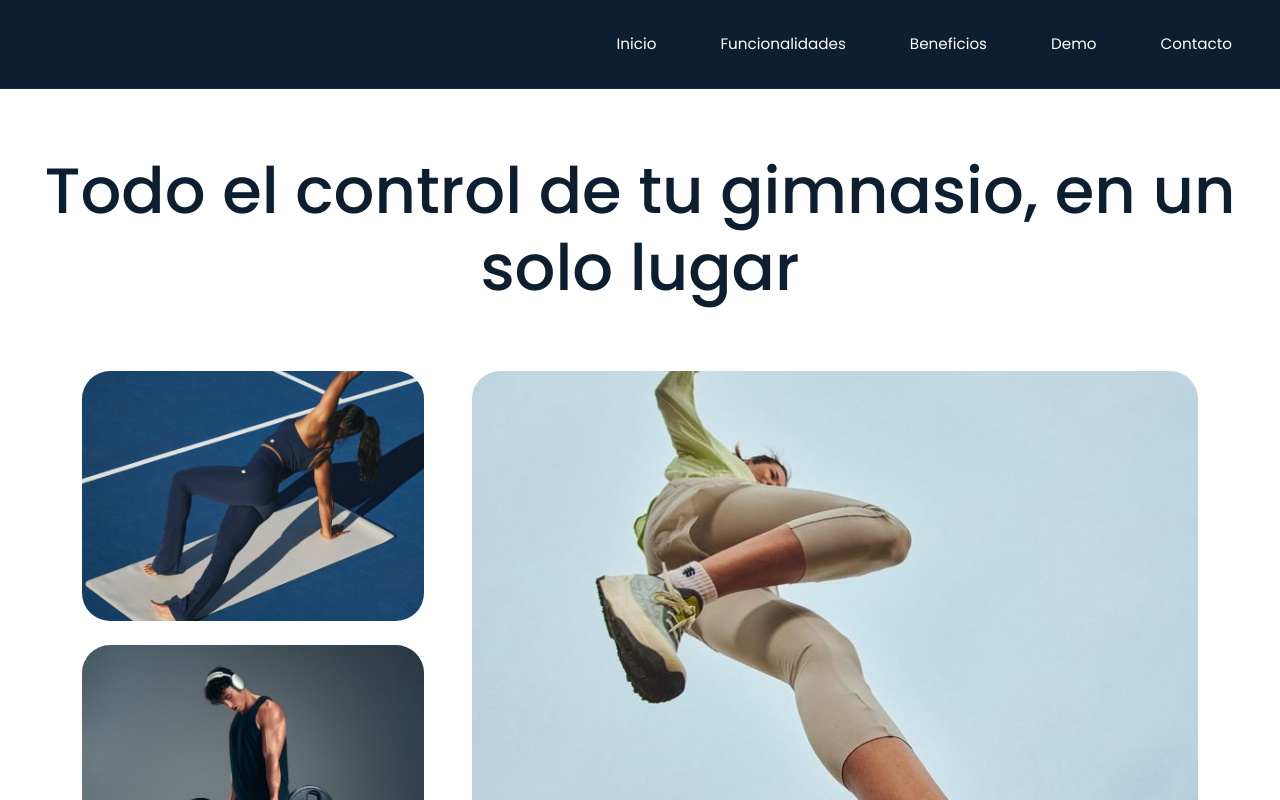
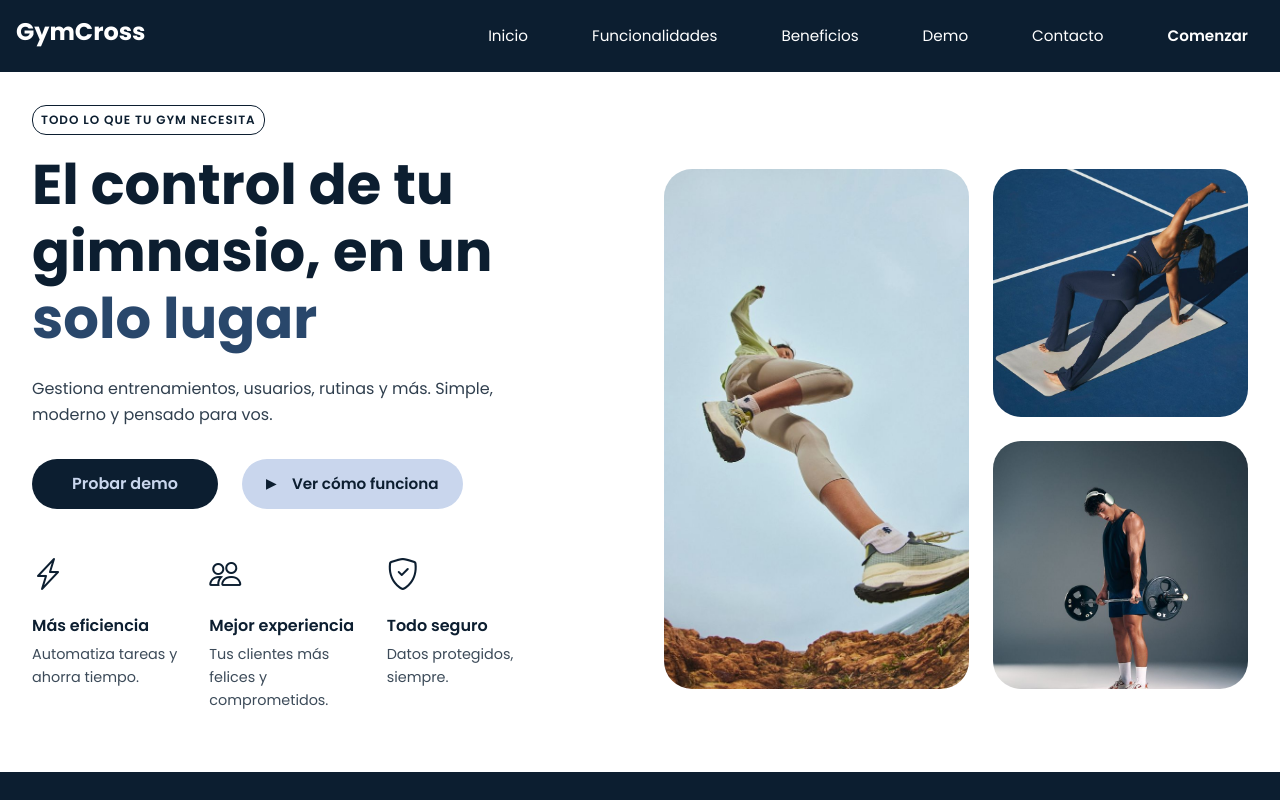
Before and after one commit to julietaagui/gym-landing, a React (Vite) app in the folder client/: page / in a window 1280 px wide. Shown: the top 800 px of the page. Built offline with nearby package versions, Linux system fonts and the light colour scheme; no server answers.

Commit message:
Fixed hero

```diff
--- a/client/src/App.css
+++ b/client/src/App.css
@@ -1,5 +1,5 @@
-.text-color {
-  color: var(--primary-01);
+.text-02 {
+  color: var(--primary-02);
 }
 
 .header {
@@ -8,7 +8,7 @@
   background: var(--primary-01);
   backdrop-filter: blur(10px);
   z-index: 1000;
-  border-bottom: 1px solid rgba(0, 212, 255, 0.1);
+  border-bottom: 0.5px solid #ffffff;
 }
 
 .header-content {
@@ -17,7 +17,7 @@
   align-items: center;
   max-width: 1400px;
   margin: 0 auto;
-  padding: 1.5rem 2rem;
+  padding: 1rem 1rem;
 }
 
 .logo h2 {
@@ -43,12 +43,12 @@
 }
 
 .nav button:hover {
-  color: var(--accent-color);
+  color: var(--primary-04);
 }
 
-.btn-primary {
-  background: linear-gradient(135deg, var(--accent-color), #00a8cc);
-  color: var(--primary-01);
+.btn-pri {
+  background: var(--primary-01);
+  color: var(--primary-04);
   border: none;
   padding: 0.75rem 1.5rem;
   border-radius: var(--border-radius);
@@ -58,18 +58,18 @@
   font-size: 0.95rem;
 }
 
-.btn-primary:hover {
+.btn-pri:hover {
   transform: translateY(-2px);
-  box-shadow: 0 8px 20px rgba(0, 212, 255, 0.3);
+  box-shadow: var(--primary-04) 0px 8px 20px;
 }
 
 .btn-large {
-  padding: 1rem 2.5rem;
-  font-size: 1.1rem;
+  padding: 12px 2.5rem;
+  font-size: 1rem;
 }
 
 .hero-section {
-  padding: 4rem 2rem 6rem;
+  padding: 2rem 2rem 1.2rem;
   background: #ffffff;
 }
 
@@ -81,38 +81,142 @@
 .hero-content {
   display: flex;
   flex-direction: column;
+}
+
+.hero-wrapper {
+  display: flex;
+  gap: 3rem;
   align-items: center;
 }
 
-.hero-content h1 {
-  text-align: center;
-  font-size: 4rem;
-  font-weight: 500;
-  color: var(--primary-01);
-  margin-bottom: 4rem;
+.hero-left-section {
+  flex: 1;
+  display: flex;
+  flex-direction: column;
+  align-items: flex-start;
 }
 
-.hero-content p,
-.btn-primary {
-  display: none;
-}
-
-.hero-images {
-  width: 100%;
+.hero-right-section {
+  flex: 1;
   display: flex;
-  gap: 3rem;
+  flex-direction: column;
   align-items: stretch;
 }
 
-.hero-left {
-  width: 32%;
+.hero-content h1 {
+  text-align: left;
+  font-size: 3.5rem;
+  font-weight: 700;
+  color: var(--primary-01);
+  margin-bottom: 1.5rem;
+  line-height: 1.2;
+  max-width: 500px;
+}
+
+.hero-subtitle {
+  text-align: left;
+  color: var(--primary-01);
+  border: 1px solid var(--primary-01);
+  border-radius: 14px;
+  font-size: 12px;
+  font-weight: 600;
+  letter-spacing: 1px;
+  margin-bottom: 1rem;
+  padding: 4px 8px;
+  text-transform: uppercase;
+}
+
+.hero-description {
+  text-align: left;
+  color: var(--primary-01);
+  font-size: 1rem;
+  margin-bottom: 2rem;
+  max-width: 500px;
+  opacity: 0.85;
+}
+
+.hero-buttons {
+  display: flex;
+  gap: 1.5rem;
+  margin-bottom: 1rem;
+  justify-content: flex-start;
+  flex-wrap: wrap;
+}
+
+.btn-sec {
+  background: var(--primary-04);
+  color: var(--primary-01);
+  border: none;
+  padding: 0.10rem 1.5rem;
+  border-radius: var(--border-radius);
+  font-weight: 600;
+  cursor: pointer;
+  transition: var(--transition);
+  font-size: 0.95rem;
+  display: flex;
+  align-items: center;
+  gap: 1rem;
+}
+
+.btn-sec:hover {
+  transform: translateX(5px);
+}
+
+.btn-sec span {
+  display: inline-block;
+  font-size: 0.8rem;
+}
+
+.hero-benefits {
+  display: grid;
+  grid-template-columns: repeat(3, 1fr);
+  gap: 2rem;
+  width: 100%;
+  max-width: 500px;
+}
+
+.benefit-card {
+  text-align: left;
+  padding: 1.5rem 0;
+}
+
+.benefit-icon {
+  font-size: 2rem;
+  margin-bottom: 1rem;
+}
+
+.benefit-card h3 {
+  color: var(--primary-01);
+  font-size: 1rem;
+  font-weight: 600;
+  margin-bottom: 0.5rem;
+}
+
+.benefit-card p {
+  color: var(--primary-01);
+  font-size: 0.9rem;
+  opacity: 0.8;
+}
+
+.hero-images-layout {
+  display: flex;
+  gap: 1.5rem;
+  width: 100%;
+  max-width: 900px;
+  height: 520px;
+}
+
+.hero-big-image {
+  flex: 1.2;
+  display: flex;
+}
+
+.hero-small-images {
+  flex: 1;
   display: flex;
   flex-direction: column;
+  justify-content: space-between;
   gap: 1.5rem;
-}
-
-.hero-right {
-  width: 68%;
 }
 
 .img-hero {
@@ -124,11 +228,70 @@
 }
 
 .img-small {
-  height: 250px;
+  height: calc((100% - 1.5rem) / 2);
 }
 
 .img-big {
-  height: 524px;
+  height: 100%;
+}
+
+.hero-footer {
+  display: flex;
+  justify-content: space-between;
+  align-items: center;
+  gap: 2rem;
+  border-top: 1px solid rgba(0, 0, 0, 0.05);
+  width: 100%;
+}
+
+.hero-footer-left {
+  display: flex;
+  align-items: center;
+  gap: 2rem;
+  flex: 1;
+}
+
+.hero-footer-icon {
+  font-size: 2.5rem;
+  min-width: 60px;
+}
+
+.hero-footer-text {
+  display: flex;
+  flex-direction: column;
+  gap: 0.5rem;
+}
+
+.hero-footer-title {
+  color: var(--primary-01);
+  font-size: 1.1rem;
+  font-weight: 600;
+  margin: 0;
+}
+
+.hero-footer-description {
+  color: var(--primary-01);
+  font-size: 0.95rem;
+  opacity: 0.75;
+  margin: 0;
+  max-width: 400px;
+}
+
+.btn-tertiary {
+  background: var(--primary-01);
+  color: white;
+  border: none;
+  padding: 0.75rem 2rem;
+  border-radius: var(--border-radius);
+  font-weight: 600;
+  cursor: pointer;
+  transition: var(--transition);
+  font-size: 0.95rem;
+}
+
+.btn-tertiary:hover {
+  transform: translateY(-2px);
+  box-shadow: 0 8px 20px rgba(0, 0, 0, 0.15);
 }
 
 @media (max-width: 1024px) {
@@ -149,6 +312,7 @@
     height: 400px;
   }
 }
+
 
 @media (max-width: 768px) {
   .hero-section {
@@ -176,7 +340,7 @@
 }
 
 .problems-section {
-  padding: 5rem 2rem;
+  padding: 3rem 2rem;
   background-color: var(--primary-01);
 }
 
@@ -256,26 +420,30 @@
   display: flex;
   justify-content: center;
   align-items: center;
-  gap: 4rem;
+  gap: 3rem;
   margin-top: 3rem;
+  flex-wrap: wrap;
 }
 
 .features-left {
   display: flex;
-  gap: 2.5rem;
+  gap: 2rem;
   align-items: center;
   justify-content: center;
   flex-wrap: wrap;
+  width: 100%;
+  max-width: 1280px;
 }
 
 .mockup-placeholder {
   position: relative;
-  text-align: center;
-  font-size: 3rem;
-  min-width: 420px;
-  max-width: 760px;
-  width: 100%;
-  padding: 1rem;
+  display: flex;
+  align-items: center;
+  justify-content: center;
+  width: 520px;
+  height: 520px;
+  min-width: 520px;
+  max-width: 520px;
   border-radius: 2rem;
   background: #f6f8ff;
   box-shadow: 0 25px 60px rgba(0, 0, 0, 0.08);
@@ -290,18 +458,12 @@
   width: 18px;
   height: 18px;
   border-radius: 50%;
-  border: 2px solid rgba(155, 92, 255, 0.95);
   opacity: 0;
   transform: scale(0.75);
   transition:
     opacity 0.25s ease,
     transform 0.25s ease;
   pointer-events: none;
-}
-
-.mockup-placeholder:hover::after {
-  opacity: 1;
-  transform: scale(1);
 }
 
 .feature-tabs {
@@ -720,8 +882,7 @@
 }
 .img-features {
   width: 100%;
-  max-width: 760px;
-  height: auto;
+  height: 100%;
   border-radius: 1.75rem;
   object-fit: cover;
   box-shadow: 0 20px 50px rgba(0, 0, 0, 0.12);
@@ -744,6 +905,24 @@
 .img-features.fade-out {
   opacity: 0;
   transform: translateY(-10px);
+}
+
+@media (max-width: 1100px) {
+  .features-content {
+    justify-content: center;
+  }
+
+  .mockup-placeholder {
+    width: min(100%, 600px);
+    height: auto;
+    min-width: 0;
+    aspect-ratio: 1 / 1;
+  }
+
+  .feature-tabs {
+    min-width: 240px;
+    width: min(100%, 320px);
+  }
 }
 
 .problem-top {
--- a/client/src/components/Contact.jsx
+++ b/client/src/components/Contact.jsx
@@ -95,7 +95,7 @@ export function Contact() {
               />
             </div>
 
-            <button type="submit" className="btn-primary" disabled={loading}>
+            <button type="submit" className="btn-pri" disabled={loading}>
               {loading ? "Enviando..." : "Enviar solicitud"}
             </button>
           </form>
--- a/client/src/components/Header.jsx
+++ b/client/src/components/Header.jsx
@@ -8,7 +8,7 @@ export function Header() {
     <header className="header">
       <div className="header-content">
         <div className="logo">
-          <h2>GymCross</h2>
+          <h2 className="text-white">GymCross</h2>
         </div>
         <nav className="nav">
           <button onClick={() => handleScroll("hero")}>Inicio</button>
@@ -16,7 +16,7 @@ export function Header() {
           <button onClick={() => handleScroll("benefits")}>Beneficios</button>
           <button onClick={() => handleScroll("features")}>Demo</button>
           <button onClick={() => handleScroll("contact")}>Contacto</button>
-          <button className="btn-primary">Comenzar</button>
+          <button className="btn-pri">Comenzar</button>
         </nav>
       </div>
     </header>
--- a/client/src/components/Hero.jsx
+++ b/client/src/components/Hero.jsx
@@ -7,16 +7,51 @@ export function Hero() {
     <section className="hero-section" id="hero">
       <div className="hero-container">
         <div className="hero-content">
-          <h1>Todo el control de tu gimnasio, en un solo lugar</h1>
+          <div className="hero-wrapper">
+            <div className="hero-left-section">
+              <p className="hero-subtitle">Todo lo que tu gym necesita</p>
+              <h1>El control de tu gimnasio, en un <span className="text-02">solo lugar</span> </h1>
 
-          <div className="container hero-images">
-            <div className="hero-left">
-              <img src={img3} alt="Entrenamiento" className="img-hero img-small" />
-              <img src={img2} alt="Pesas" className="img-hero img-small" />
+              <p className="hero-description">
+                Gestiona entrenamientos, usuarios, rutinas y más. Simple, moderno y pensado para vos.
+              </p>
+
+              <div className="hero-buttons">
+                <button className="btn-pri btn-large">Probar demo</button>
+                <button className="btn-sec">
+                  <span>▶</span> Ver cómo funciona
+                </button>
+              </div>
+
+              <div className="hero-benefits">
+                <div className="benefit-card">
+                  <div className="benefit-icon"><i class="bi bi-lightning-charge"></i></div>
+                  <h3>Más eficiencia</h3>
+                  <p>Automatiza tareas y ahorra tiempo.</p>
+                </div>
+                <div className="benefit-card">
+                  <div className="benefit-icon"><i class="bi bi-people"></i></div>
+                  <h3>Mejor experiencia</h3>
+                  <p>Tus clientes más felices y comprometidos.</p>
+                </div>
+                <div className="benefit-card">
+                  <div className="benefit-icon"><i class="bi bi-shield-check"></i></div>
+                  <h3>Todo seguro</h3>
+                  <p>Datos protegidos, siempre.</p>
+                </div>
+              </div>
             </div>
 
-            <div className="hero-right">
-              <img src={img1} alt="Running" className="img-hero img-big" />
+            <div className="hero-right-section">
+              <div className="hero-images-layout">
+                <div className="hero-big-image">
+                  <img src={img1} alt="Running" className="img-hero img-big" />
+                </div>
+                <div className="hero-small-images">
+                  <img src={img3} alt="Entrenamiento" className="img-hero img-small" />
+                  <img src={img2} alt="Pesas" className="img-hero img-small" />
+                </div>
+              </div>
             </div>
           </div>
         </div>
--- a/client/src/index.css
+++ b/client/src/index.css
@@ -3,7 +3,7 @@
   --primary-02: #29476B;
   --primary-03: #557397;
   --primary-04: #C9D6ED;
-  --primary-06: #E2EBF5;
+  --primary-05: #E2EBF5;
   --text-light: #ffffff;
   --border-radius: 32px;
   --transition: all 0.3s ease;
```
